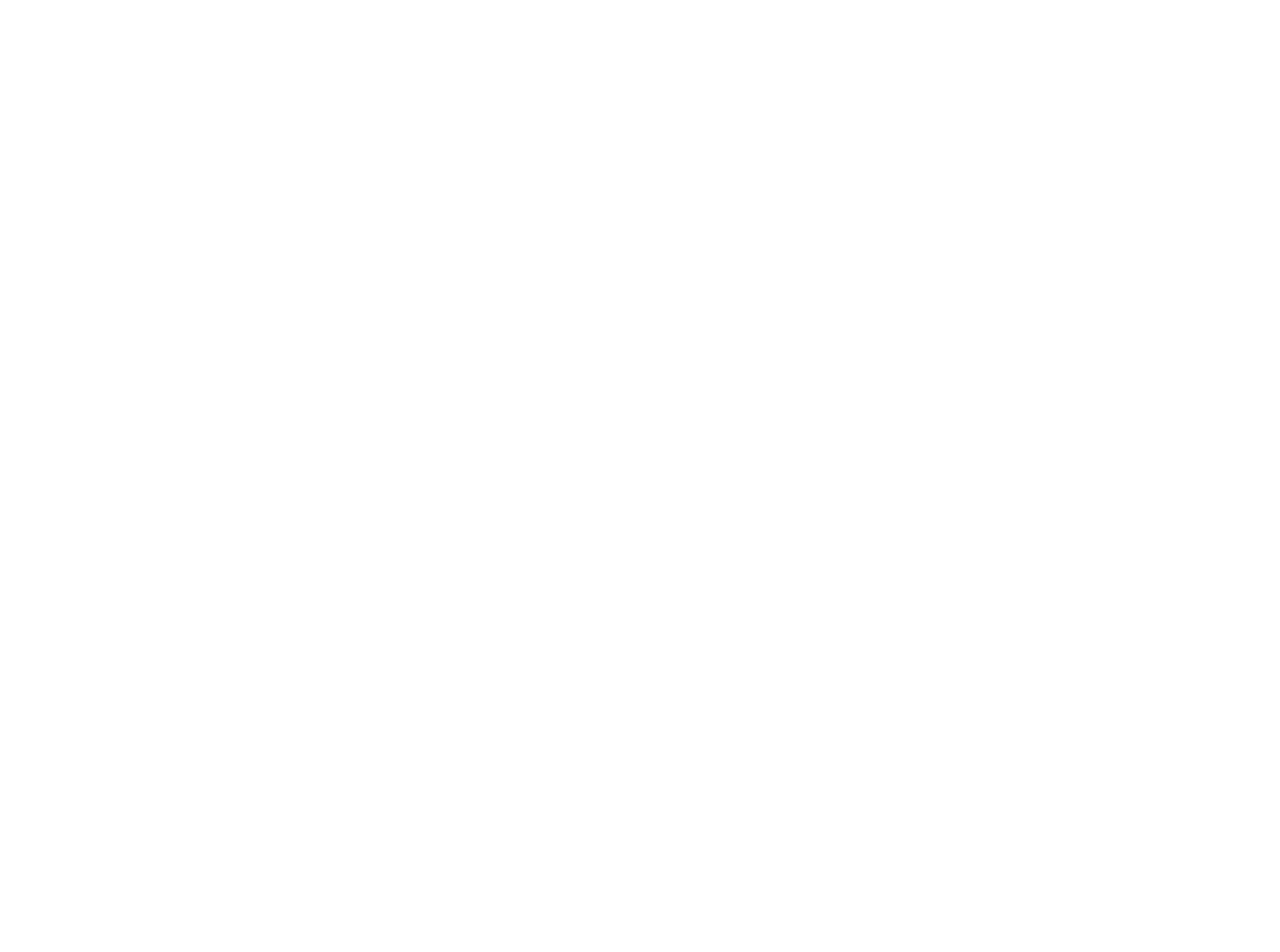
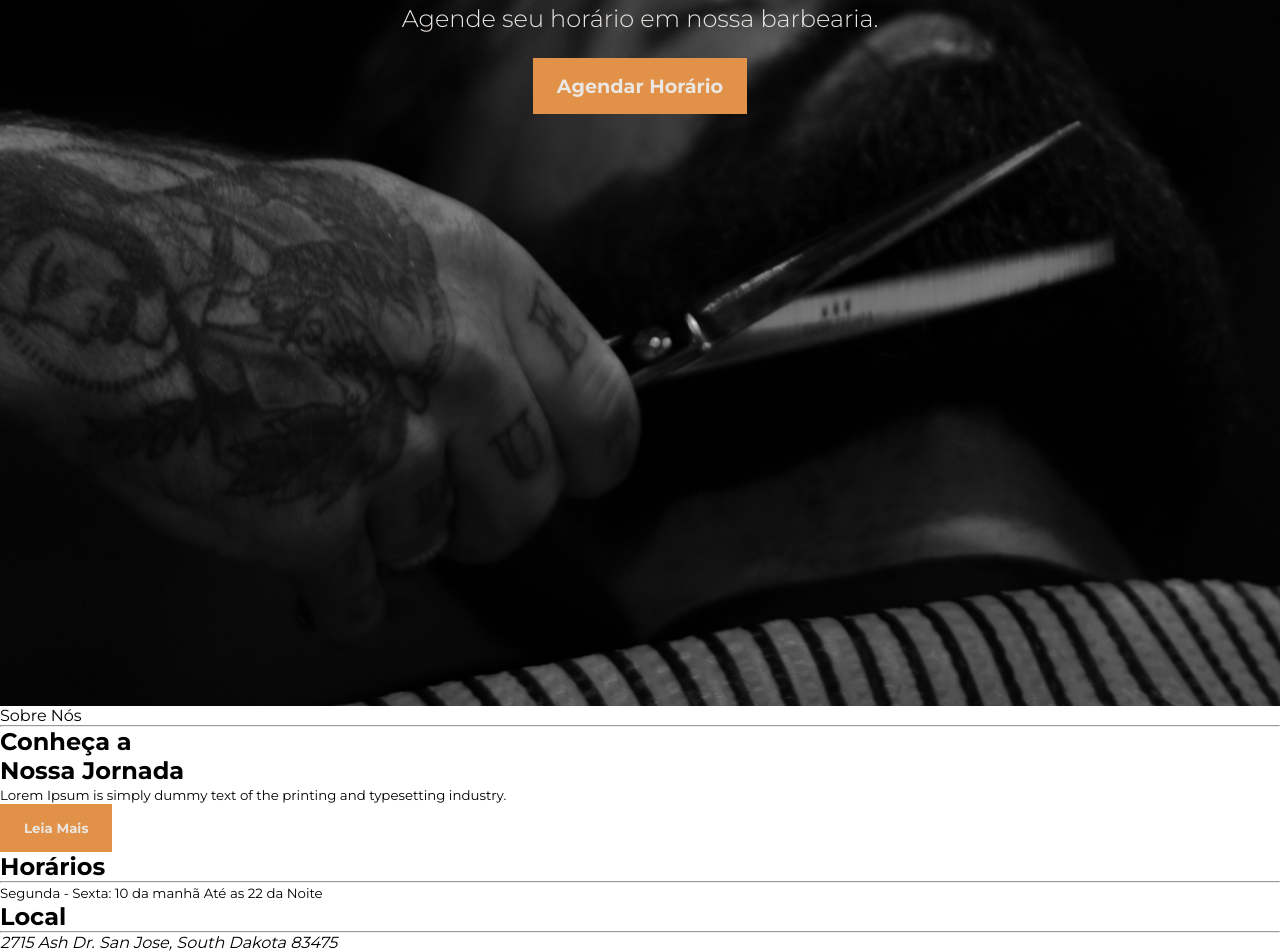
Before and after one commit to NegriHenrique/jaquebarber-site, a Next.js app: page / in a window 1280 px wide. Shown: the part 286-1238 px from the top of the page. Before the commit the page ends 800 px from the top, so only its background shows below. Built offline with nearby package versions, Linux system fonts and the light colour scheme.

Commit message:
Section do Banner criada, section de Sobre nós em desenvolvimento

```diff
--- a/pages/index.jsx
+++ b/pages/index.jsx
@@ -1,21 +1,63 @@
 import Head from 'next/head'
+import Image from 'next/image'
+import Link from 'next/link'
 import Header from '../components/header'
+import {ContainerStyled} from '../styles/HomeStyles'
+import Button from '../components/button'
 
 export default function Home(props) {
   return (
 
-   <>
+   <ContainerStyled>
         <Head>
         <title>JaqueBarber - Agende o seu horário.</title>
         <link rel="preconnect" href="https://fonts.gstatic.com"/>
         <link href="https://fonts.googleapis.com/css2?family=Montserrat:wght@300;400;700;900&display=swap" rel="stylesheet"/>
       </Head>
 
-
      <Header></Header>
 
-   </>
+        <section className="banner relative">
+              <Image
+                src="/banner.jpg"
+                className="bannerimg"
+                layout='fill'
 
+              />
+
+              <div className="relative content-banner">
+                  <h1>Jaque <span className="primary-color">Barber</span></h1>
+                  <h2>Agende seu horário em nossa barbearia.</h2>
+                  <Button title="Agendar Horário"/>
+              </div>
+
+
+
+        </section>
+
+        <section className="about-us">
+                  <div className="text-about">
+                    <p>Sobre Nós</p>
+                    <hr className="primary-color"/>
+                    <h2>Conheça a <br/>Nossa Jornada</h2>
+                    <small>Lorem Ipsum is simply dummy text of the printing and typesetting industry.</small>
+                    <Link href="/">
+                    <Button title="Leia Mais"></Button>
+                    </Link>
+
+                  </div>
+                  <div class="hour-about">
+                        <h2>Horários</h2>
+                        <hr/>
+                        <p><small>Segunda - Sexta: 10 da manhã Até as 22 da Noite</small></p>
+
+                        <h2>Local</h2>
+                        <hr/>
+                        <p><address>2715 Ash Dr. San Jose, South Dakota 83475</address></p>
+                  </div>
+              </section>
+
+     </ContainerStyled>
 
 
   )
```
